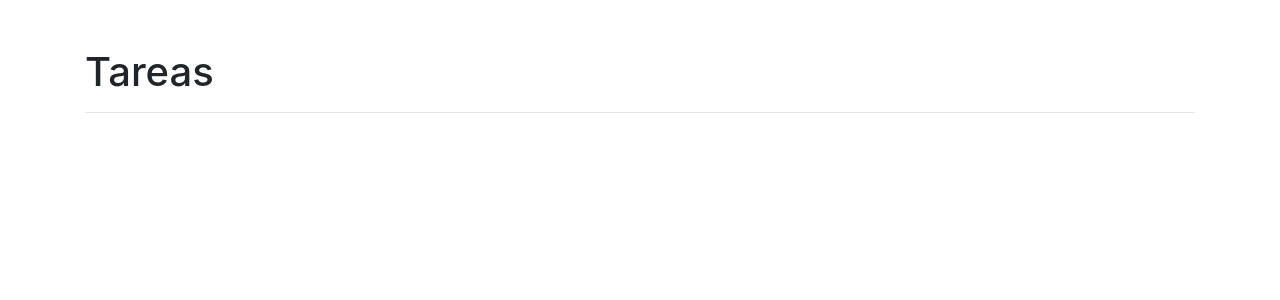
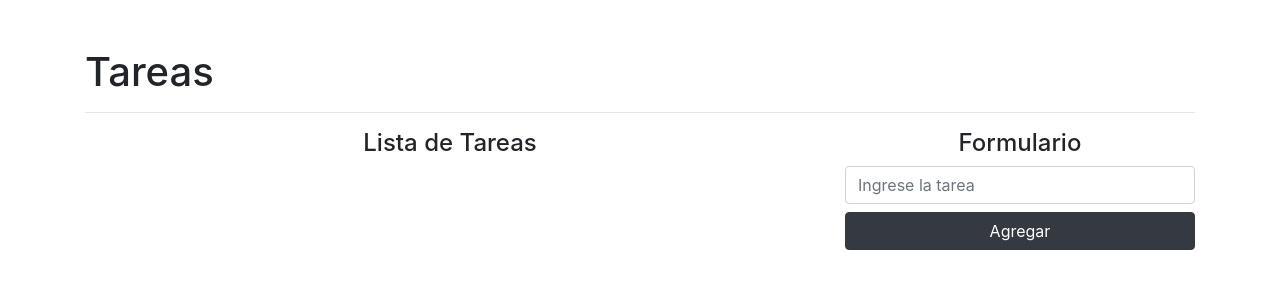
Before and after one commit to AndresTrianaD/Crud_react, a React (Create React App) app: page / in a window 1280 px wide. Shown: the top 300 px of the page. Built offline with nearby package versions, Linux system fonts and the light colour scheme.

Commit message:
Add task

```diff
--- a/package.json
+++ b/package.json
@@ -6,9 +6,11 @@
     "@testing-library/jest-dom": "^5.16.5",
     "@testing-library/react": "^13.4.0",
     "@testing-library/user-event": "^13.5.0",
+    "lodash": "^4.17.21",
     "react": "^18.2.0",
     "react-dom": "^18.2.0",
     "react-scripts": "5.0.1",
+    "shortid": "^2.2.16",
     "web-vitals": "^2.1.4"
   },
   "scripts": {
--- a/src/App.js
+++ b/src/App.js
@@ -1,10 +1,72 @@
-import React from 'react'
+import { isEmpty } from 'lodash'
+import React, {useState} from 'react'
+import shortid from 'shortid'
 
 function App() {
+  const [task, setTask]= useState ("")
+  const [tasks, setTasks]= useState([])
+
+  const addTask = (e) => {
+    e.preventDefault()
+    if (isEmpty(task)){
+      console.log("Task empty")
+      return
+    }
+
+    const newTask = {
+      id: shortid.generate(),
+      name: task
+    }
+
+    setTasks([...tasks, newTask])
+
+    setTask("")
+
+  }
+
   return (
     <div className="container mt-5">
      <h1>Tareas</h1>
      <hr/>
+     <div className="row">
+     <div className="col-8">
+        <h4 className="text-center">Lista de Tareas</h4>
+        <ul className="list-group">
+
+          {
+            tasks.map((task)=> (
+          <li className="list-group-item"key={task.id}>
+            <span className="lead">{task.name}</span>
+            <button className="btn btn-danger btn-sm float-right mx-2">Eliminar</button>
+            <button className="btn btn-warning btn-sm float-right">Editar</button>
+            </li>
+          ))
+
+           }
+
+
+        </ul>
+     </div>
+     <div className="col-4">
+        <h4 className="text-center">Formulario</h4>
+        <form onSubmit={addTask}>
+         <input
+           type="text"
+           className="form-control mb-2"
+            placeholder="Ingrese la tarea"
+            onChange={(text) => setTask(text.target.value)}
+            value = {task}
+
+         />
+         <button
+           className="btn btn-dark btn-block"
+           type="submit"
+           >
+           Agregar
+         </button>
+        </form>
+     </div>
+     </div>
     </div>
   );
 }
```
Also changed, not shown: 1 other file (tests, documents, lock files or other folders).
